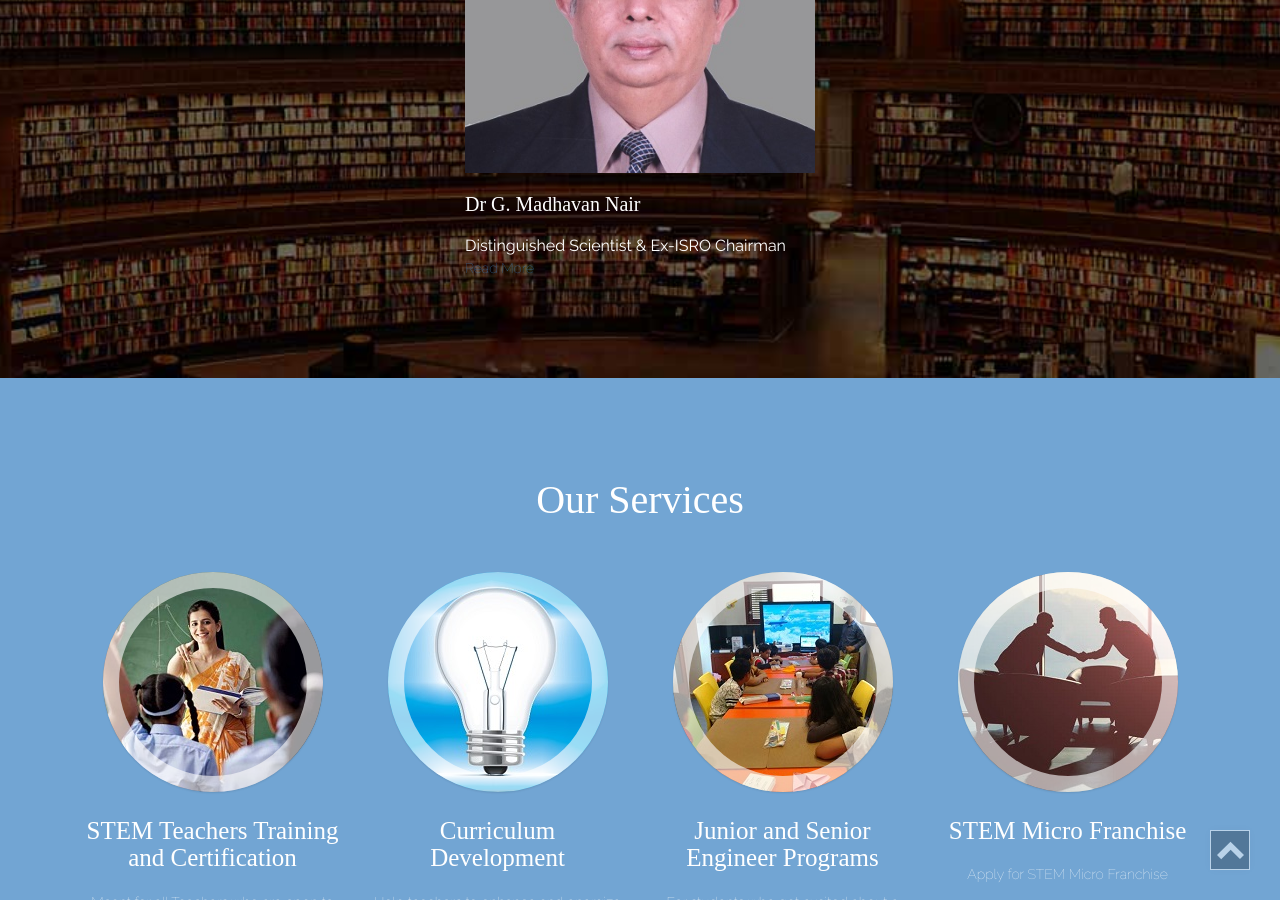
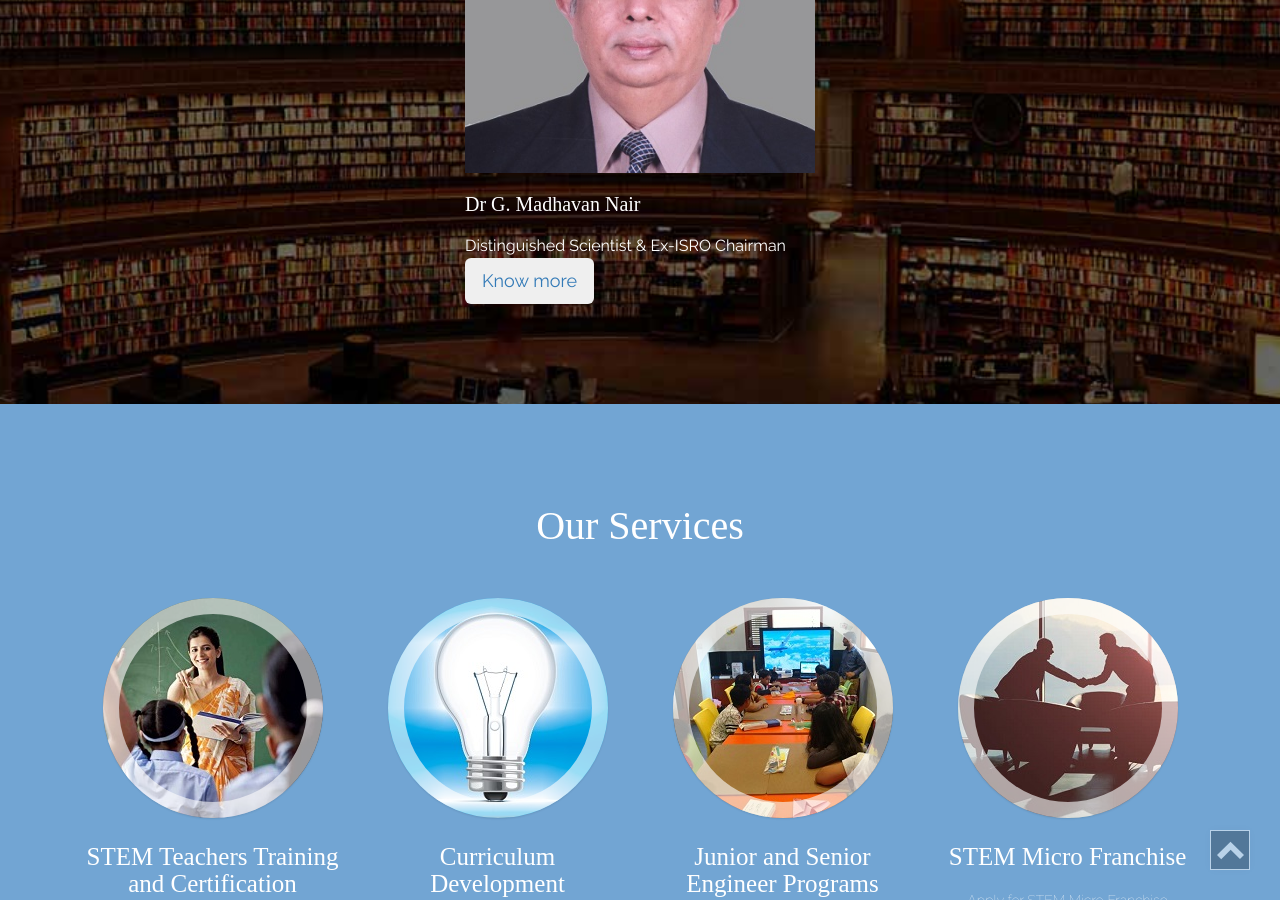
Before and after one commit to dhanyacm/stem, a Jekyll site: the page built from index.html, in a window 1280 px wide and 900 px high, scrolled down 1390 px. Built offline with Jekyll 4.4.1, drawn with Linux system fonts in a browser that asks for light colours; a script that is not in the unit is left out.

Commit message:
know more added

```diff
--- a/index.html
+++ b/index.html
@@ -48,7 +48,9 @@
 					<div class="team-info">
 						<h4 class="slideanim">Dr G. Madhavan Nair</h4>
 						<p class="slideanim" style="color:#fff;">Distinguished Scientist & Ex-ISRO Chairman</p>
-						<a href="#" title="Click">Read More</a>
+					</div>
+					<div class="form-group1 slideanim">
+						<a href="#"><button class="btn btn-outline btn-lg">Know more</button> </a>
 					</div>
 
 			</a>
```
